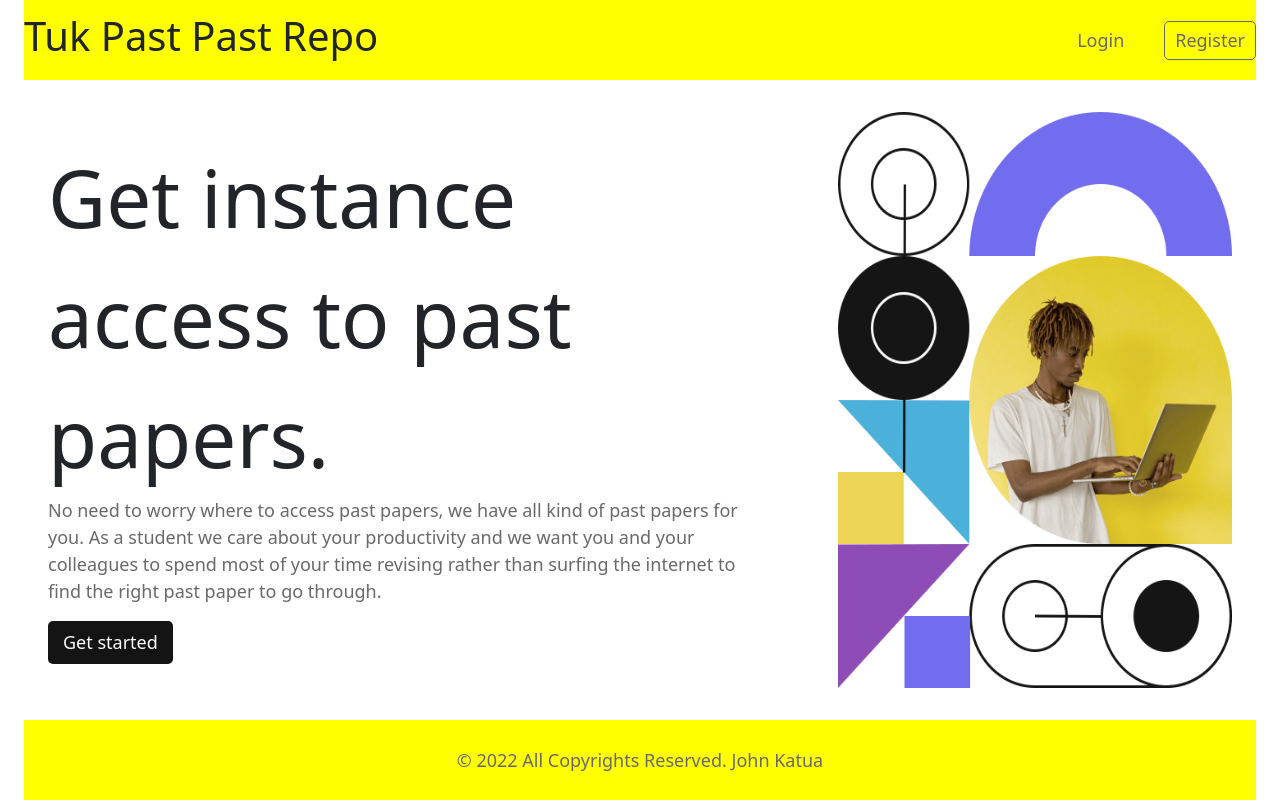
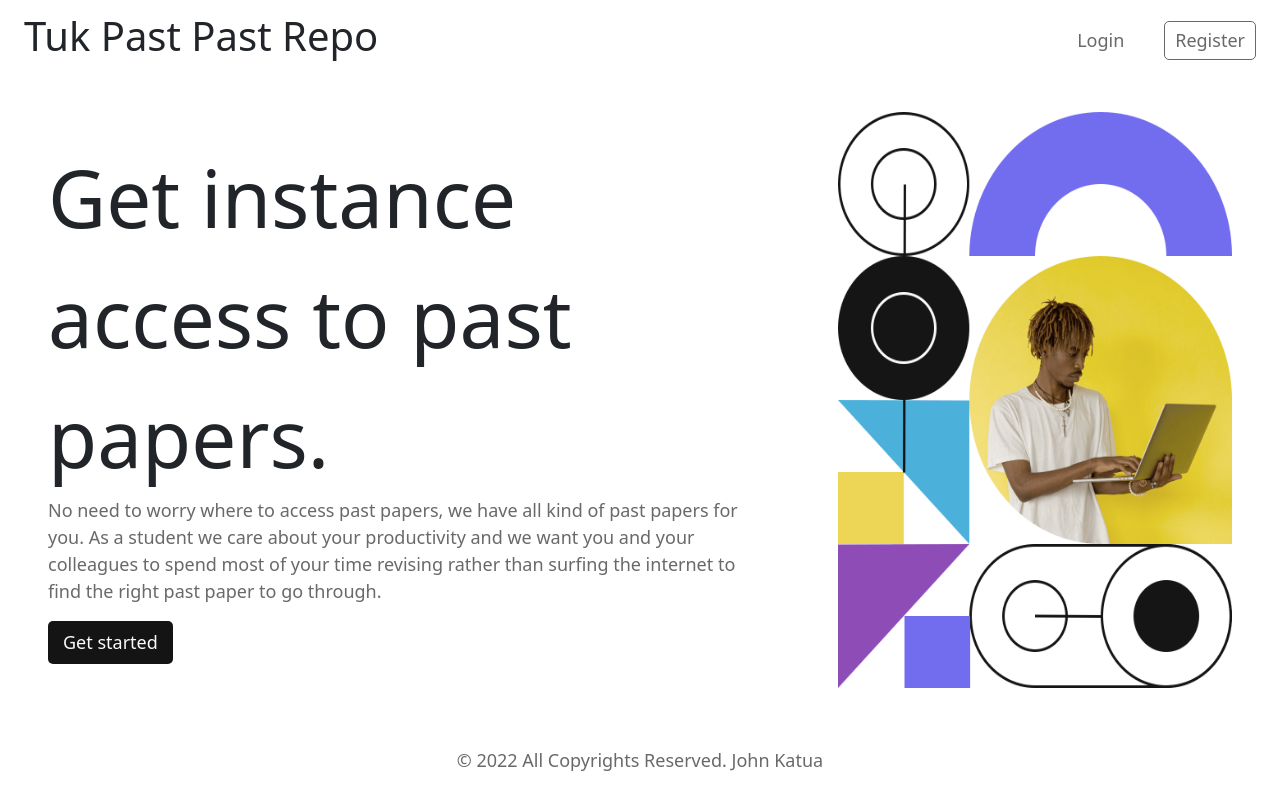
Before and after one commit to johnkatua/Tuk-Past-Paper-Repo, a React (Vite) app: page / in a window 1280 px wide. Built offline with nearby package versions, Linux system fonts and the light colour scheme.

Commit message:
added a modal file

```diff
--- a/src/components/index.css
+++ b/src/components/index.css
@@ -14,7 +14,7 @@
   align-items: center;
   height: 10vh;
   margin: 0 1.5rem;
-  background-color: yellow;
+  /* background-color: yellow; */
 }
 
 .header--container h1 {
@@ -59,5 +59,5 @@
   height: 10vh;
   margin: 0 1.5rem;
   color: var(--gray);
-  background-color: yellow;
+  /* background-color: yellow; */
 }
```
Also changed, not shown: src/components/Modal.jsx (added, +9 -0 lines).
